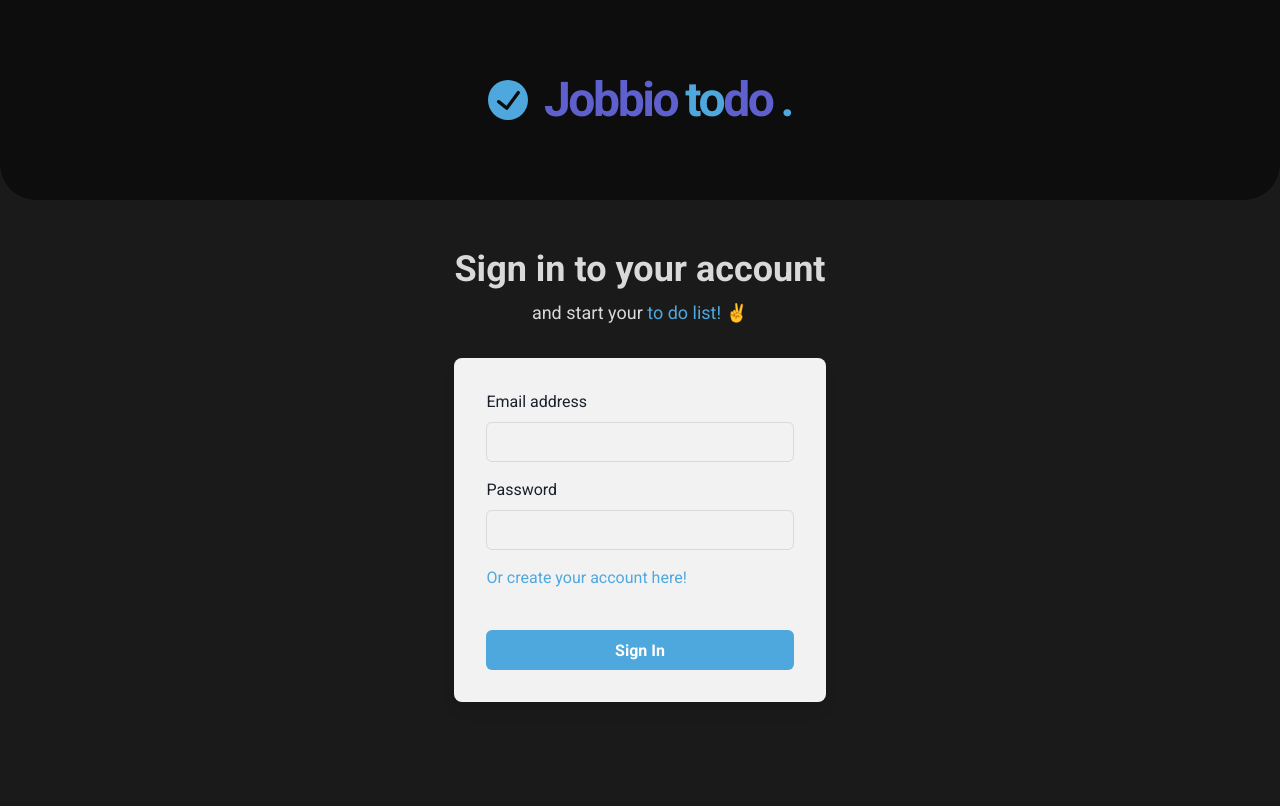
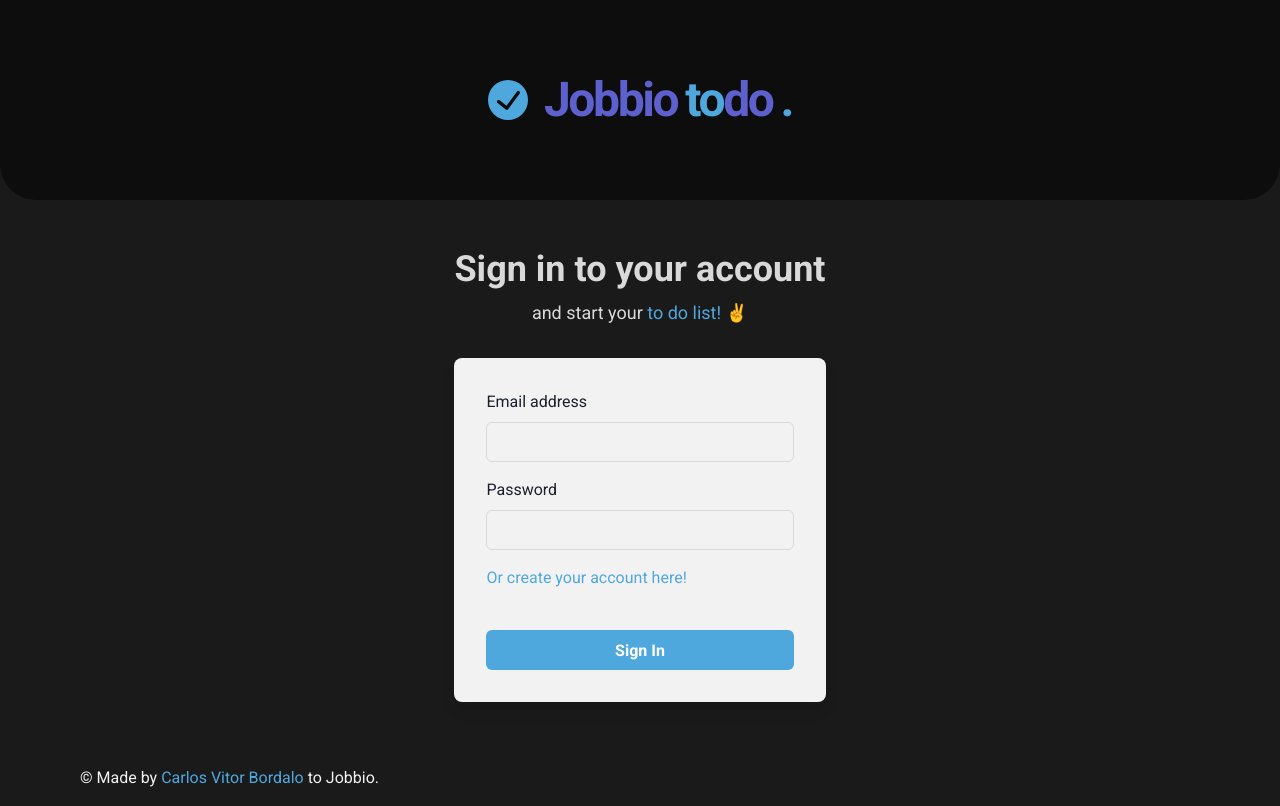
Before and after one commit to cvbordalo/jobbio-to-do, a React (Vite) app: page / in a window 1280 px wide. Built offline with nearby package versions, Linux system fonts and the light colour scheme.

Commit message:
feat: Add Footer, TaskInput, CreateTaskButton and start to develop main page

```diff
--- a/package.json
+++ b/package.json
@@ -17,6 +17,7 @@
     "framer-motion": "^10.12.16",
     "react": "^18.2.0",
     "react-dom": "^18.2.0",
+    "react-icons": "^4.10.1",
     "react-router-dom": "^6.13.0"
   },
   "devDependencies": {
--- a/src/Router.tsx
+++ b/src/Router.tsx
@@ -1,7 +1,8 @@
 import { Routes, Route } from 'react-router-dom';
-import { SignIn } from './pages/SignIn';
+import { SignIn } from './pages/signIn';
 import { DefaultLayout } from './layouts/DefaultLayout';
-import { SignUp } from './pages/SignUp';
+import { SignUp } from './pages/signUp';
+import { Main } from './pages/main';
 
 export function Router() {
   return (
@@ -9,6 +10,7 @@
       <Route path="/" element={<DefaultLayout />}>
         <Route path="/" element={<SignIn />} />
         <Route path="/signup" element={<SignUp />} />
+        <Route path="/main" element={<Main />} />
       </Route>
     </Routes>
   );
--- /dev/null
+++ b/src/components/CreateTaskButton/index.tsx
@@ -0,0 +1,28 @@
+import { Button, ButtonProps, Icon } from '@chakra-ui/react';
+import { FiPlusCircle } from 'react-icons/fi';
+
+interface CreateTaskButtonProps extends ButtonProps {
+  title: string;
+}
+
+export function CreateTaskButton({ title, ...rest }: CreateTaskButtonProps) {
+  return (
+    <Button
+      bg={'blue.700'}
+      h={'100%'}
+      px={4}
+      py={2}
+      color={'white'}
+      _hover={{
+        bg: 'blue.500'
+      }}
+      justifyContent={'center'}
+      align={'center'}
+      gap={2}
+      {...rest}
+    >
+      {title}
+      <Icon as={FiPlusCircle} />
+    </Button>
+  );
+}
--- /dev/null
+++ b/src/components/Footer/index.tsx
@@ -0,0 +1,25 @@
+import { Box, Container, Link, Stack, Text } from '@chakra-ui/react';
+
+export default function Footer() {
+  return (
+    <Box bg={'gray.600'}>
+      <Container
+        as={Stack}
+        maxW={'6xl'}
+        py={4}
+        direction={{ base: 'column', md: 'row' }}
+        spacing={4}
+        justify={{ base: 'center', md: 'space-between' }}
+        align={{ base: 'center', md: 'center' }}
+      >
+        <Text color="gray.100">
+          © Made by{' '}
+          <a href="https://www.linkedin.com/in/cvbordalo/" target="_blank">
+            <Link color={'blue.300'}>Carlos Vitor Bordalo</Link>
+          </a>{' '}
+          to Jobbio.
+        </Text>
+      </Container>
+    </Box>
+  );
+}
--- /dev/null
+++ b/src/components/TaskInput/index.tsx
@@ -0,0 +1,23 @@
+import { Input, InputProps } from '@chakra-ui/react';
+
+interface TaskInputProps extends InputProps {
+  placeholder: string;
+}
+
+export function TaskInput({ placeholder, ...rest }: TaskInputProps) {
+  return (
+    <Input
+      p={'1rem'}
+      h={'100%'}
+      w={'100%'}
+      borderRadius={8}
+      bgColor={'gray.500'}
+      color={'gray.100'}
+      borderWidth={0}
+      placeholder={placeholder}
+      focusBorderColor="blue.300"
+      _placeholder={{ color: 'gray.300' }}
+      {...rest}
+    />
+  );
+}
--- a/src/layouts/DefaultLayout.tsx
+++ b/src/layouts/DefaultLayout.tsx
@@ -1,11 +1,13 @@
 import { Outlet } from 'react-router-dom';
 import { Header } from '../components/Header';
+import Footer from '../components/Footer';
 
 export function DefaultLayout() {
   return (
     <>
       <Header />
       <Outlet />
+      <Footer />
     </>
   );
 }
--- a/src/pages/SignIn.tsx
+++ b/src/pages/SignIn.tsx
@@ -2,8 +2,15 @@
 import { FormButton } from '../components/FormButton';
 import { NavLink } from 'react-router-dom';
 import { FormInput } from '../components/FormInput';
+import { useNavigate } from 'react-router-dom';
 
 export function SignIn() {
+  const navigate = useNavigate();
+
+  const handleNavigateToMain = () => {
+    navigate('/main');
+  };
+
   return (
     <Flex align={'center'} justify={'center'}>
       <Stack spacing={8} mx={'auto'} maxW={'lg'} py={12} px={6}>
@@ -29,7 +36,7 @@
                   <Link color={'blue.300'}>Or create your account here!</Link>
                 </NavLink>
               </Stack>
-              <FormButton title="Sign In" />
+              <FormButton title="Sign In" onClick={handleNavigateToMain} />
             </Stack>
           </Stack>
         </Box>
--- /dev/null
+++ b/src/pages/main.tsx
@@ -0,0 +1,24 @@
+import { Flex, HStack, VStack } from '@chakra-ui/react';
+import { TaskInput } from '../components/TaskInput';
+import { CreateTaskButton } from '../components/CreateTaskButton';
+
+export function Main() {
+  return (
+    <Flex m="auto" h={'100vh'} maxW={'46rem'}>
+      <HStack
+        position={'relative'}
+        w={'100%'}
+        mx={['4', '0']}
+        h="3.375rem"
+        align={'center'}
+        justify={'center'}
+        bottom={7}
+        spacing={2}
+      >
+        <TaskInput placeholder="Add a new task" />
+        <CreateTaskButton title="Create" />
+      </HStack>
+      <VStack m="auto" h={'100vh'} maxW={'46rem'}></VStack>
+    </Flex>
+  );
+}
```
Also changed, not shown: 1 other file (tests, documents, lock files or other folders).
